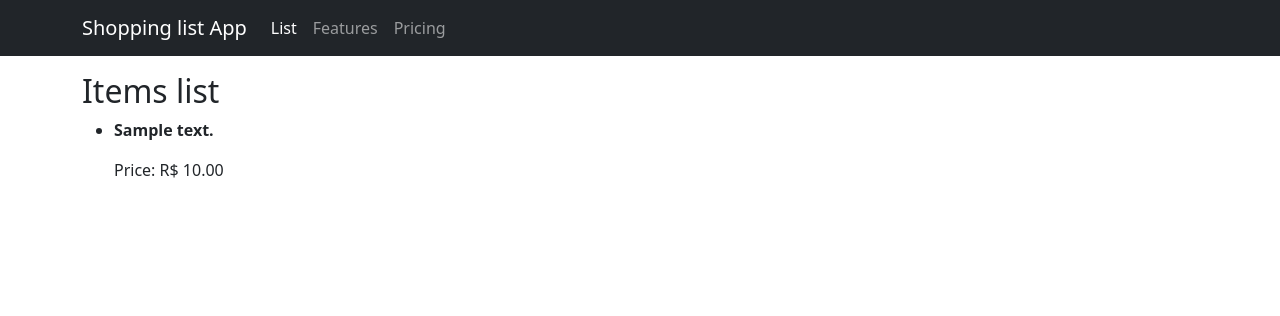
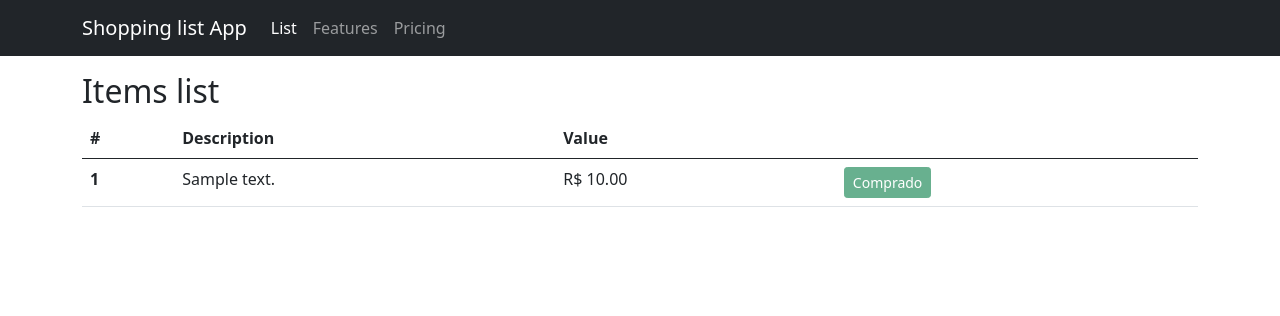
Before and after one commit to WellingtonFidelis/python-projects, a Django app: page /items/ in a window 1280 px wide. Shown: the top 316 px of the page. Run offline with Django 3.2, Linux system fonts and the light colour scheme; tables that the repository leaves empty hold one stand-in row (values such as "Sample post").

Commit message:
feat(frontend): create table and rules to bought or not.

```diff
--- a/app-shopping-list/app_core/items/templates/items/index.html
+++ b/app-shopping-list/app_core/items/templates/items/index.html
@@ -2,16 +2,30 @@
 {% block content %}
 <h2>Items list</h2>
 {% if items %}
-<ul>
-    {% for item in items %}
-    <li>
-        <blockquote>
-            <p><strong>{{ item.description }}</strong></p>
-            <footer>Price: R$ {{ item.cost }}</footer>
-        </blockquote>
-    </li>
-    {% endfor %}
-</ul>
+<table class="table table-hover">
+    <thead>
+        <tr>
+            <th scope="col">#</th>
+            <th scope="col">Description</th>
+            <th scope="col">Value</th>
+            <th scope="col"></th>
+        </tr>
+    </thead>
+    <tbody>
+        {% for item in items %}
+        <tr>
+            <th scope="row">{{ item.id }}</th>
+            <td>{{ item.description }}</td>
+            <td>R$ {{ item.cost }}</td>
+            {% if item.is_purchased %}
+            <td><button type="button" class="btn btn-success btn-sm" disabled>Comprado</button></td>
+            {% else %}
+            <td><button type="button" class="btn btn-primary btn-sm">Comprou?</button></td>
+            {% endif %}
+        </tr>
+        {% endfor %}
+    </tbody>
+</table>
 {% else %}
 <p>No polls are available.</p>
 {% endif %}
```
Also changed, not shown: app-shopping-list/requeriments.txt (line endings or trailing spaces).
